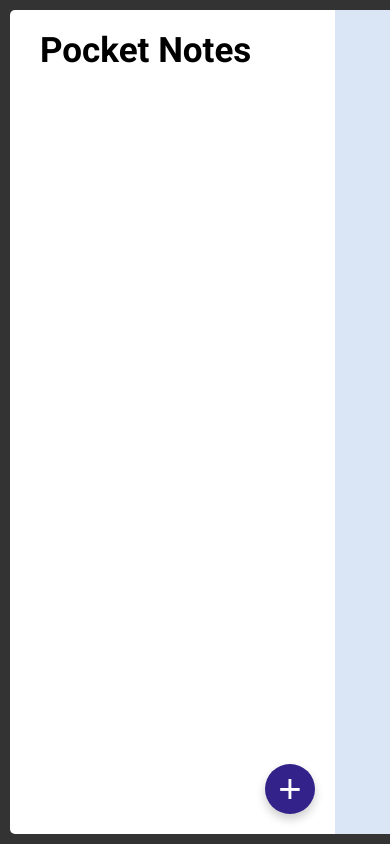
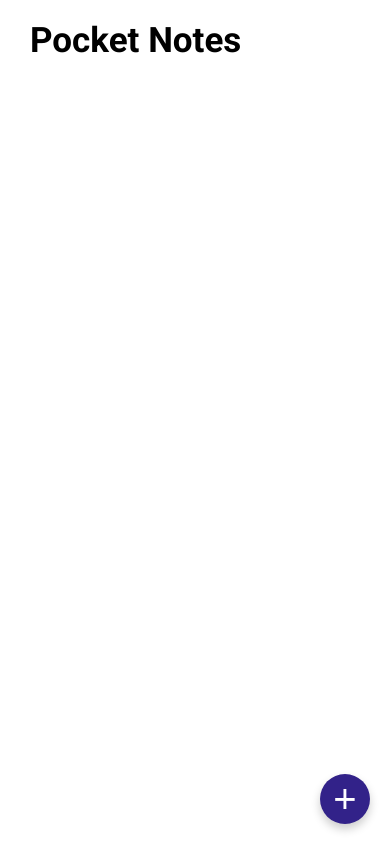
Before and after one commit to MohitAlphonsus/pocket-notes, a React (Vite) app: page / in a window 390 px wide. Shown: the top 844 px of the page. Built offline with nearby package versions, Linux system fonts and the light colour scheme.

Commit message:
media queries for mobile

```diff
--- a/src/components/Content.module.css
+++ b/src/components/Content.module.css
@@ -33,3 +33,20 @@
   line-height: 1.6;
   width: 100%;
 }
+
+@media (max-width: 50em) {
+  .content {
+    flex-basis: 100%;
+    height: 100%;
+    position: absolute;
+    inset: 0;
+  }
+
+  .content.hidden {
+    transform: translateX(100%);
+  }
+
+  .content.visible {
+    transform: translateX(0);
+  }
+}
--- a/src/components/GroupContent.module.css
+++ b/src/components/GroupContent.module.css
@@ -7,7 +7,7 @@
   padding: 1rem 2rem;
 }
 
-.header span:first-child {
+.header span:nth-child(2) {
   display: inline-block;
   font-size: 2.4rem;
   height: 5rem;
@@ -68,3 +68,19 @@
   opacity: .2;
   font-size: 3rem;
 }
+
+.btnBack {
+  display: none;
+  border: none;
+  background: none;
+  cursor: pointer;
+  font-size: 2rem;
+  color: var(--color-white);
+}
+
+
+@media(max-width: 50em) {
+  .btnBack {
+    display: block;
+  }
+}
--- a/src/components/Sidebar.module.css
+++ b/src/components/Sidebar.module.css
@@ -6,6 +6,8 @@
   gap: 2rem;
   position: relative;
 }
+
+
 
 .header {
   padding: 2rem 3rem;
@@ -41,3 +43,22 @@
   transform: translateY(0);
   box-shadow: 0 .5rem 1rem rgba(0, 0, 0, .2);
 }
+
+@media (max-width: 50em) {
+  .sidebar {
+    flex-basis: 100%;
+    flex-basis: 100%;
+    height: 100%;
+    position: absolute;
+    inset: 0;
+    z-index: 100;
+  }
+
+  .sidebar.hidden {
+    transform: translateX(-100%);
+  }
+
+  .sidebar.visible {
+    transform: translateX(0);
+  }
+}
--- a/src/index.css
+++ b/src/index.css
@@ -37,3 +37,9 @@ body {
   overflow: hidden;
   color: var(--color-dark);
 }
+
+@media (max-width: 50em) {
+  .app {
+    width: 100%;
+  }
+}
```
